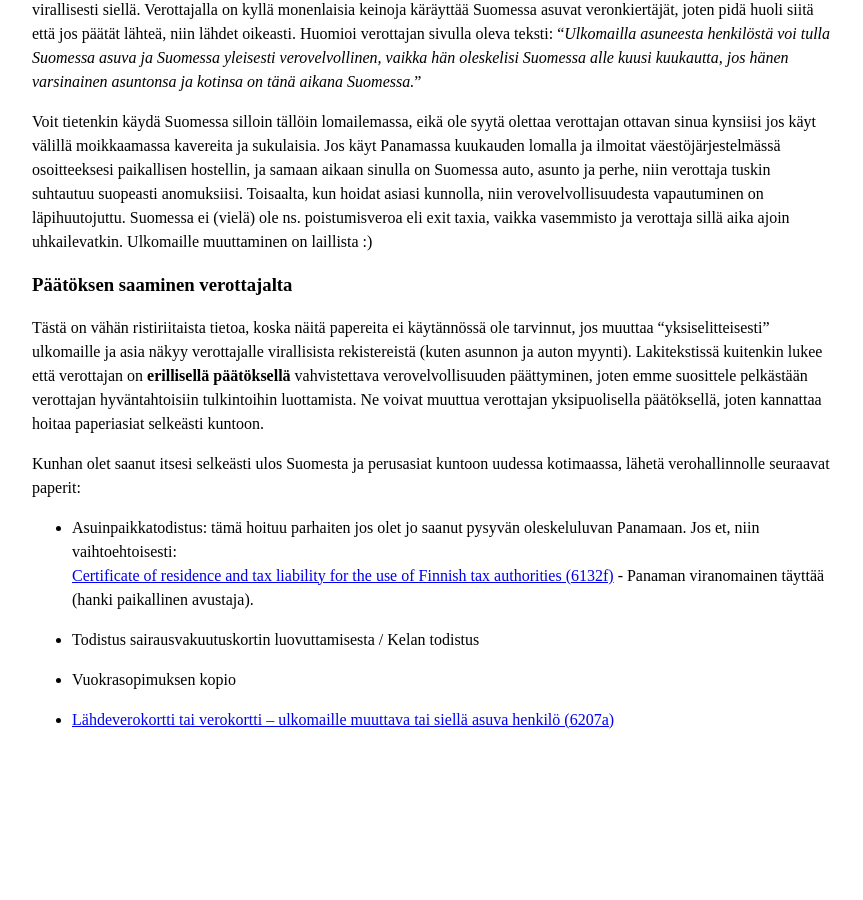
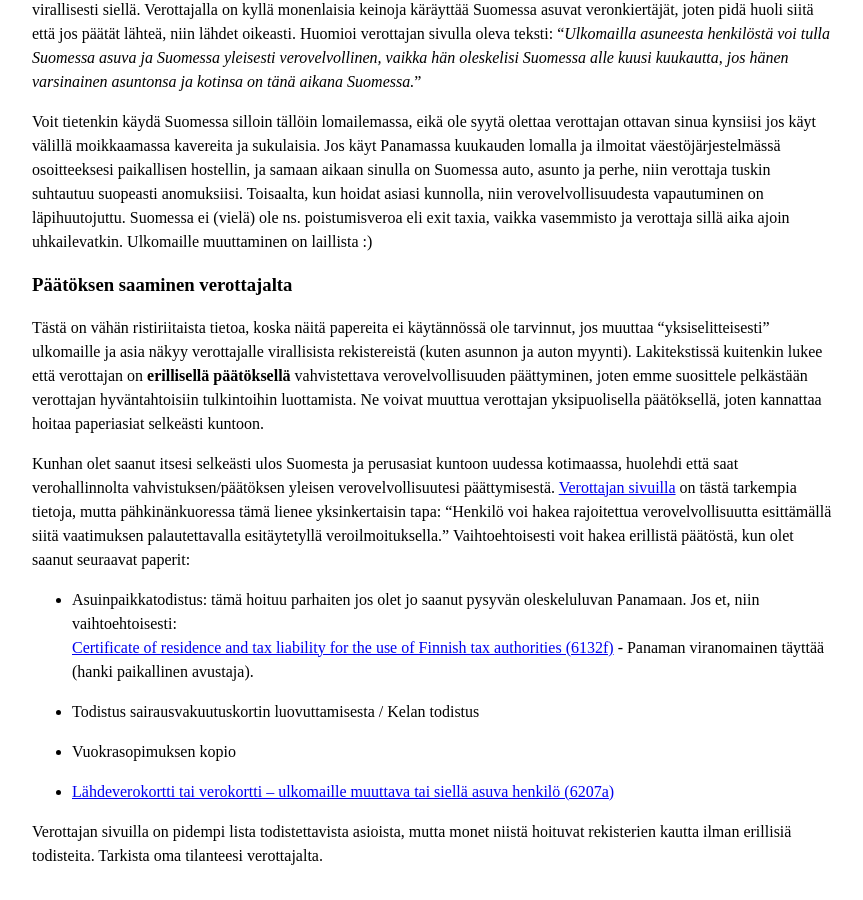
Before and after one commit to pitkonaarinparatiisi/pitkonaarinparatiisi.github.io, a Jekyll site: the page built from verotus-panamaan.md, in a window 1280 px wide and 900 px high, scrolled down 1146 px. Shown: the whole window, without its empty margins (208-1071 px from the left). Built offline with Jekyll 4.4.1, drawn with Linux system fonts in a browser that asks for light colours; our own code applies the rules of GitHub Pages for plain Markdown files; before the commit the page ends 1910 px from its top, so only the background shows below that.

Commit message:
Update verotus-panamaan.md

```diff
--- a/verotus-panamaan.md
+++ b/verotus-panamaan.md
@@ -31,7 +31,7 @@ Voit tietenkin käydä Suomessa silloin tällöin lomailemassa, eikä ole syytä
 
 Tästä on vähän ristiriitaista tietoa, koska näitä papereita ei käytännössä ole tarvinnut, jos muuttaa "yksiselitteisesti" ulkomaille ja asia näkyy verottajalle virallisista rekistereistä (kuten asunnon ja auton myynti). Lakitekstissä kuitenkin lukee että verottajan on **erillisellä päätöksellä** vahvistettava verovelvollisuuden päättyminen, joten emme suosittele pelkästään verottajan hyväntahtoisiin tulkintoihin luottamista. Ne voivat muuttua verottajan yksipuolisella päätöksellä, joten kannattaa hoitaa paperiasiat selkeästi kuntoon.
 
-Kunhan olet saanut itsesi selkeästi ulos Suomesta ja perusasiat kuntoon uudessa kotimaassa, lähetä verohallinnolle seuraavat paperit:
+Kunhan olet saanut itsesi selkeästi ulos Suomesta ja perusasiat kuntoon uudessa kotimaassa, huolehdi että saat verohallinnolta vahvistuksen/päätöksen yleisen verovelvollisuutesi päättymisestä. [Verottajan sivuilla](https://www.vero.fi/syventavat-vero-ohjeet/ohje-hakusivu/48999/yleinen_ja_rajoitettu_verovelvollisuu/) on tästä tarkempia tietoja, mutta pähkinänkuoressa tämä lienee yksinkertaisin tapa: "Henkilö voi hakea rajoitettua verovelvollisuutta esittämällä siitä vaatimuksen palautettavalla esitäytetyllä veroilmoituksella." Vaihtoehtoisesti voit hakea erillistä päätöstä, kun olet saanut seuraavat paperit:
 
 * Asuinpaikkatodistus: tämä hoituu parhaiten jos olet jo saanut pysyvän oleskeluluvan Panamaan. Jos et, niin vaihtoehtoisesti:<br>
 [Certificate of residence and tax liability for the use of Finnish tax authorities (6132f)](https://www.vero.fi/en/About-us/contact-us/forms/descriptions/certificate_of_residence_and_tax_liabil/) - Panaman viranomainen täyttää (hanki paikallinen avustaja).
@@ -41,3 +41,5 @@ Kunhan olet saanut itsesi selkeästi ulos Suomesta ja perusasiat kuntoon uudessa
 * Vuokrasopimuksen kopio
 
 * [Lähdeverokortti tai verokortti – ulkomaille muuttava tai siellä asuva henkilö (6207a)](https://www.vero.fi/tietoa-verohallinnosta/yhteystiedot-ja-asiointi/lomakkeet/kuvaus/lahdeverokortti_tai_verokortti__ulkomai/)
+
+Verottajan sivuilla on pidempi lista todistettavista asioista, mutta monet niistä hoituvat rekisterien kautta ilman erillisiä todisteita. Tarkista oma tilanteesi verottajalta.
```
